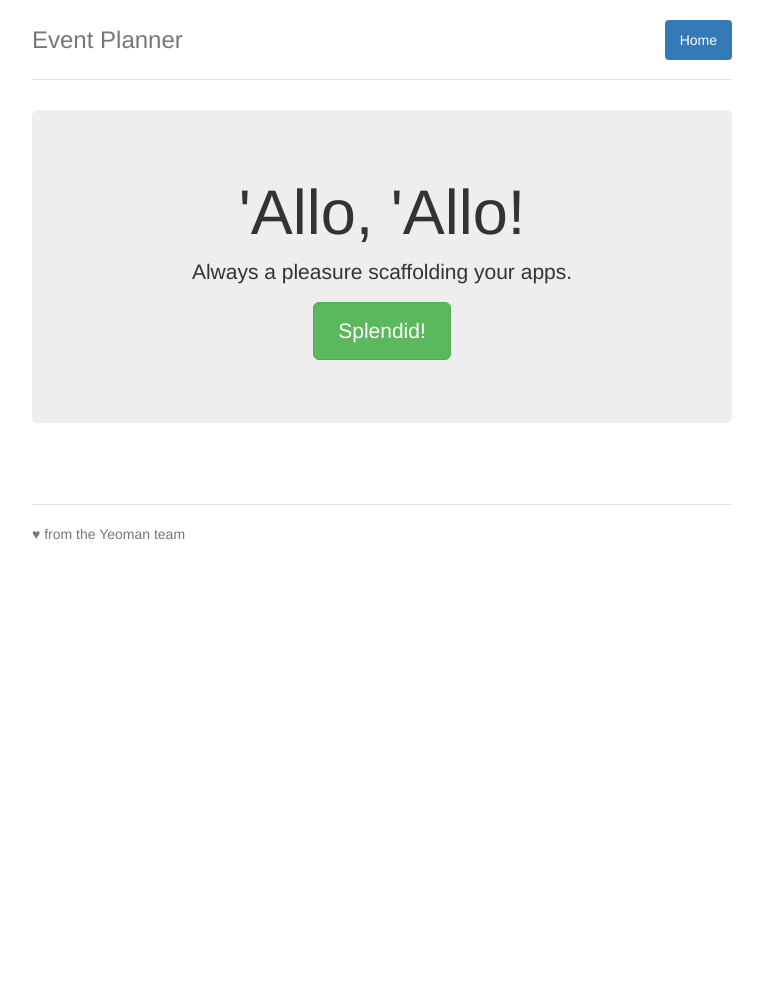
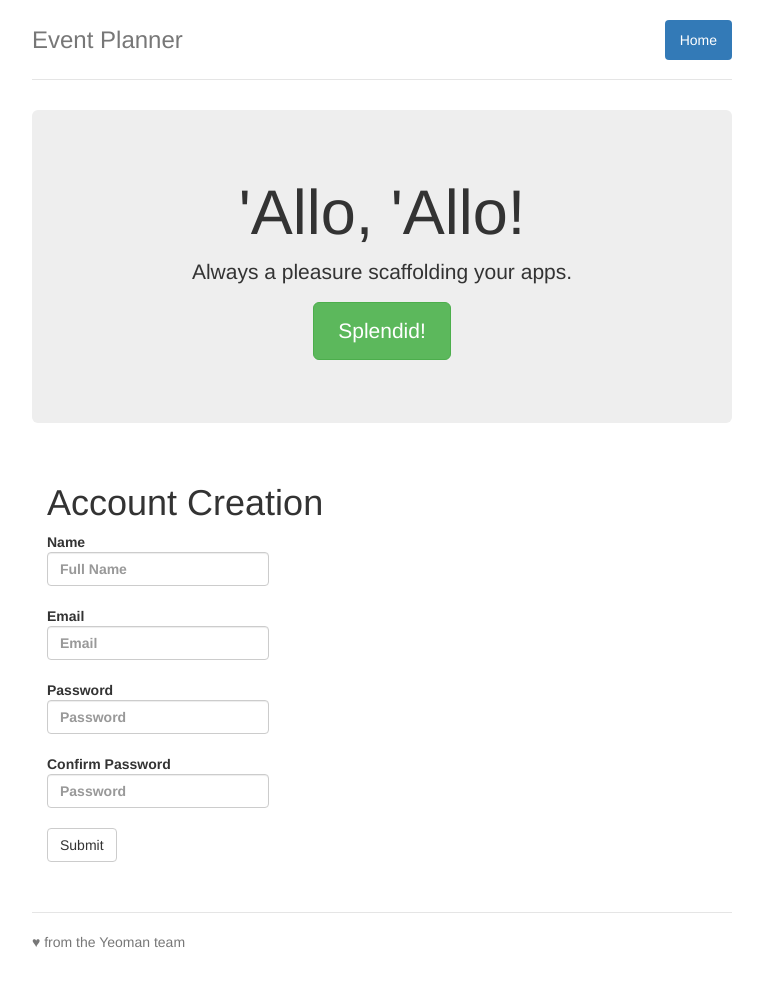
Before and after one commit to rko2/eventplanner, a website: page app/index.html in a window 1280 px wide. Shown: the whole page, without its empty margins (258-1021 px from the left). Before the commit the page ends 800 px from the top, so only its background shows below. Drawn offline with nearby package versions, Linux system fonts and the light colour scheme; files that its build step writes are made by us from their sources.

Commit message:
create account creation for

```diff
--- a/app/index.html
+++ b/app/index.html
@@ -42,8 +42,30 @@
       </div>
 
       <div class="row marketing">
-        <div class="col-lg-6">
-        </div>
+        <form class="col-lg-6" autocomplete="on" id="account">
+          <h1>Account Creation</h1>
+          <div class="form-group">
+            <label for="name">Name
+              <input class="form-control" type="text" id="name" autocomplete="name" placeholder="Full Name">
+            </label>
+          </div>
+          <div class="form-group">
+            <label for="email">Email
+              <input class="form-control" type="email" id="name" autocomplete="email" placeholder="Email">
+            </label>
+          </div>
+          <div class="form-group">
+            <label for="password">Password
+              <input class="form-control" type="password" id="password" placeholder="Password">
+            </label>
+          </div>
+          <div class="form-group">
+            <label for="confirmpass">Confirm Password
+              <input class="form-control" type="password" id="password" placeholder="Password">
+            </label>
+          </div>
+          <p><button class="btn btn-default" form="account" id="accountsubmit">Submit</button></p>
+        </form>
       </div>
 
       <div class="footer">
@@ -80,6 +102,8 @@
     <script src="/bower_components/bootstrap-sass/assets/javascripts/bootstrap/scrollspy.js"></script>
     <script src="/bower_components/bootstrap-sass/assets/javascripts/bootstrap/collapse.js"></script>
     <script src="/bower_components/bootstrap-sass/assets/javascripts/bootstrap/tab.js"></script>
+    <script type='text/javascript' src="/bower_components/knockout/dist/knockout.js"></script>
+
     <!-- endbuild -->
 
     <!-- build:js scripts/main.js -->
```
